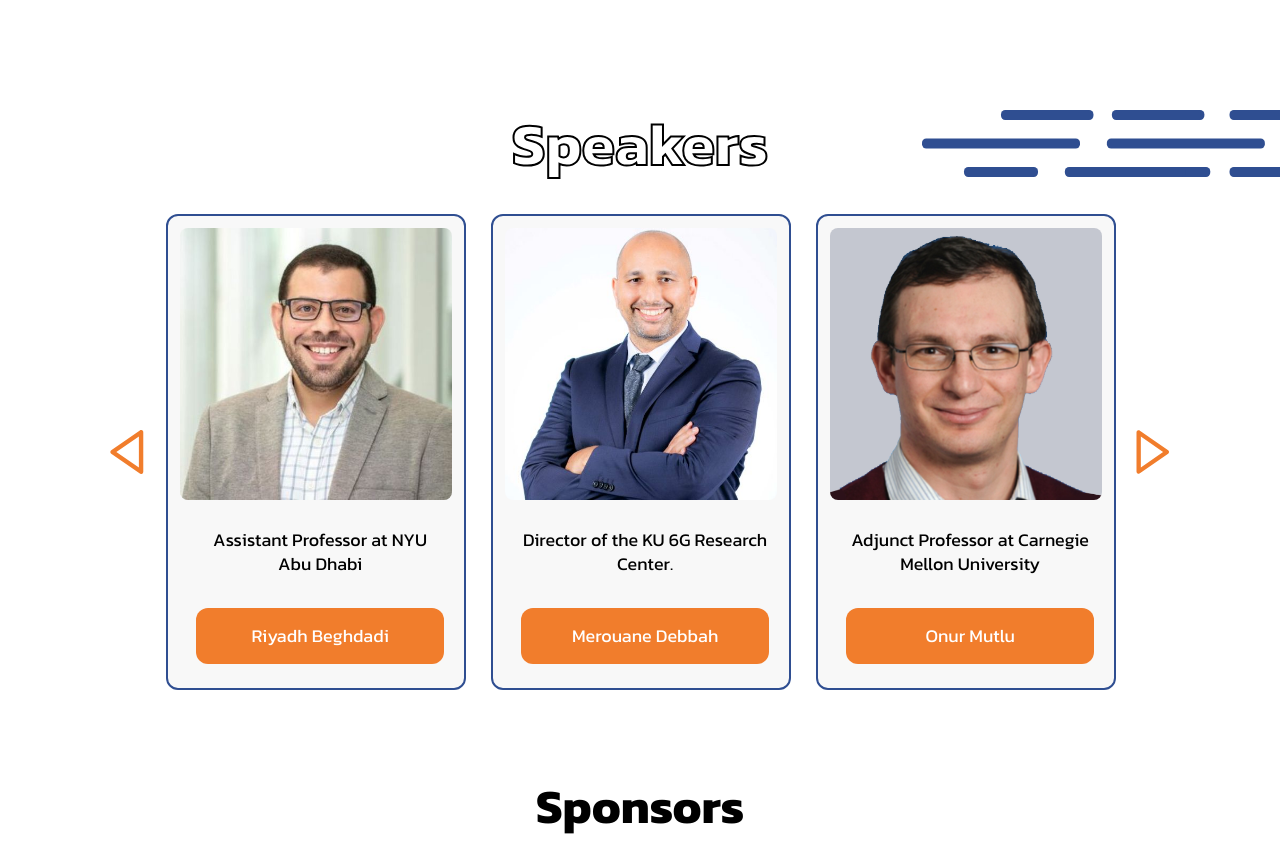
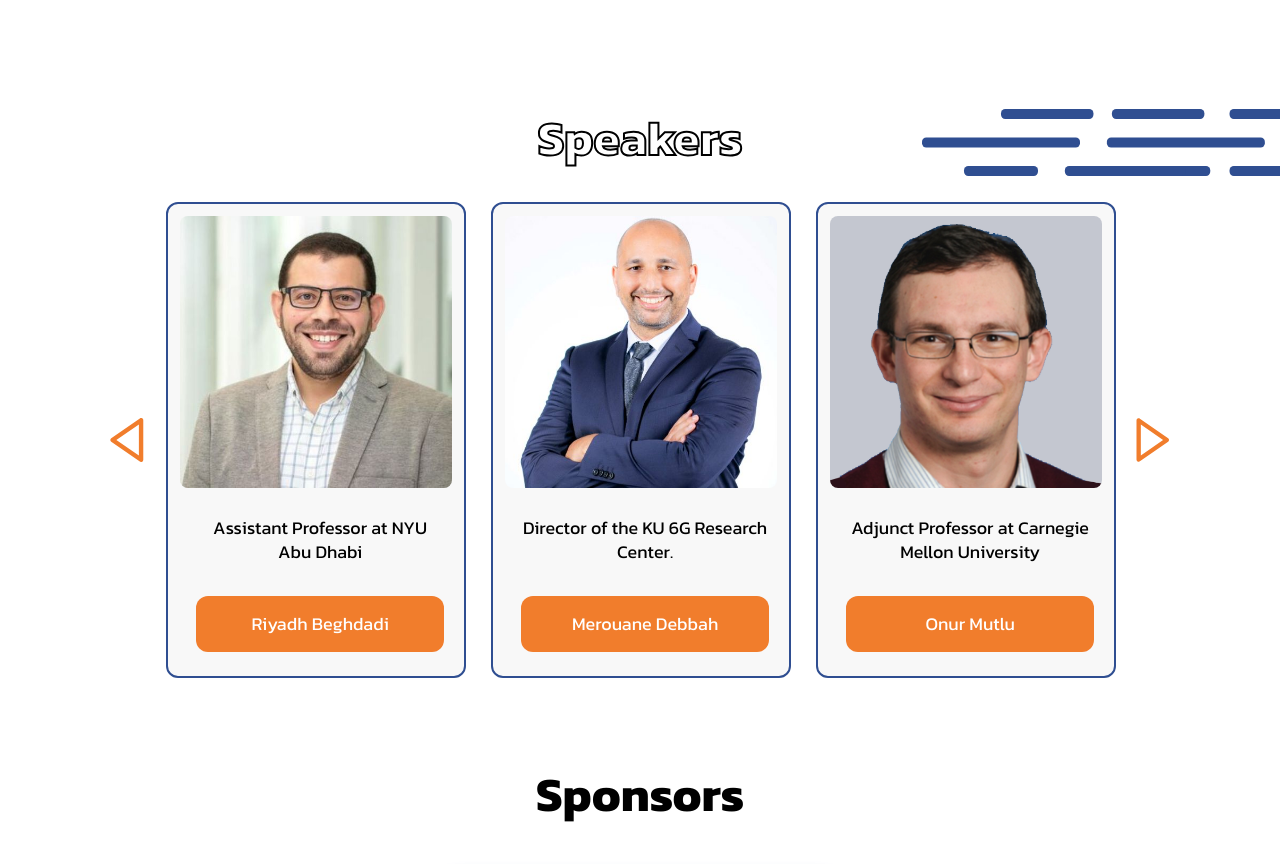
Before and after one commit to SchoolofAI-Algiers/ai-summit-23, a React (Create React App) app: page / in a window 1280 px wide. Shown: the part 3154-4018 px from the top of the page. Built offline with nearby package versions, Linux system fonts and the light colour scheme; the HTML template or start-up script is replaced by a standard one; a web font is replaced by a local one.

Commit message:
fix errors

```diff
--- a/src/components/speakers/Speakers.jsx
+++ b/src/components/speakers/Speakers.jsx
@@ -69,7 +69,7 @@ const Speakers = () => {
       className="relative py-14 px-20 sm:px-20 lg:px-[12vw] pt-[30px] md:pt-[84px]  flex flex-col font-libre-franklin"
     >
       <img src={lines_speakers} alt="" className="absolute top-[11%] invisible md:visible right-0 w-[28%]"></img>
-      <h1 className="text-6xl font-bold text-center font-kanit text-stroke text-white mb-8" style={{
+      <h1 className="text-5xl font-bold text-center font-kanit text-stroke text-white mb-8" style={{
         WebkitTextStroke: "2px black", // For Safari/Chrome
         textStroke: "2px black" // For other browsers
       }}>Speakers</h1>
--- a/src/components/sponsors/Sponsors.jsx
+++ b/src/components/sponsors/Sponsors.jsx
@@ -3,7 +3,7 @@ import React from 'react'
 
 const Sponsors = () => {
   return (
-    <div id='sponsors' className='relative w-full h-screen flex flex-col justify-start items-center space-y-12 mt-7 ' >
+    <div id='sponsors' className='relative w-full h-[400px] md:h-[500px] lg:h-[600px] flex flex-col justify-start items-center space-y-12 mt-7 ' >
        <h1 className='text-5xl  font-kanit font-bold'> Sponsors </h1>
           <div className='flex flex-col justify-end items-center h-[60%] w-[55%] md:w-[40%] lg:w-[33%] rounded-[35px] border-2 border-blue shadow-lg shadow-blue' >
                 <img src="/images/bkfire.jpg" alt="bkfire" className='w-full h-[70%] rounded-tl-[35px] rounded-tr-[35px]' />
```
